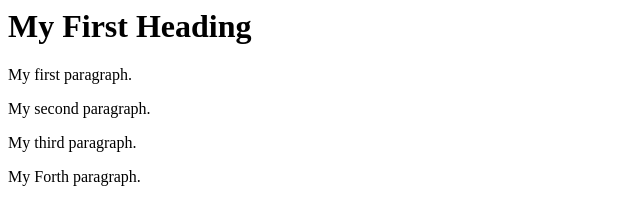
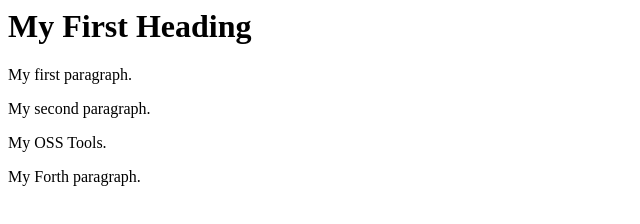
Before and after one commit to ramrk22/TestGet, a plain HTML site: page index.html in a window 1280 px wide. Shown: the full height of the page, 0-640 px from the left. Drawn offline with Linux system fonts and the light colour scheme.

Commit message:
OSS Change

```diff
--- a/index.html
+++ b/index.html
@@ -5,7 +5,7 @@
 
 <p>My first paragraph.</p>
 <p>My second paragraph.</p>
-<p>My third paragraph.</p>
+<p>My OSS Tools.</p>
 <p>My Forth paragraph.</p>
 </body>
 </html>
```
